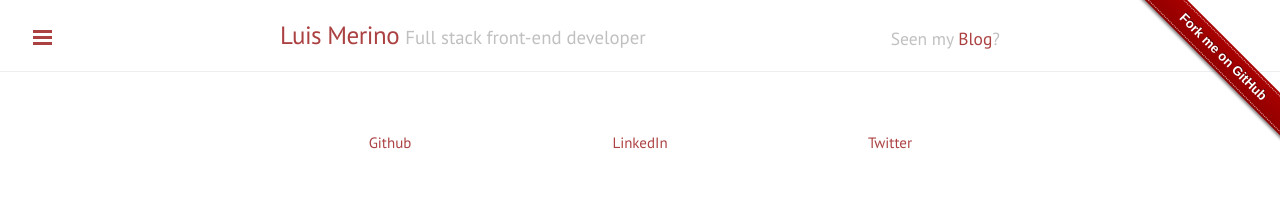
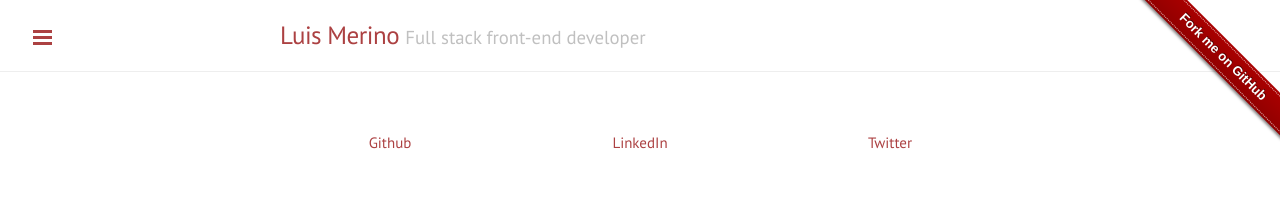
Before and after one commit to Rendez/portfolio, a Jekyll site: the page built from index.html, in a window 1280 px wide and 900 px high. Shown: the top 221 px of the window. Built offline with Jekyll 4.4.1, drawn with Linux system fonts in a browser that asks for light colours; Markdown is read by kramdown in place of the engine named in the settings.

Commit message:
Remove blog link

```diff
--- a/_layouts/default.html
+++ b/_layouts/default.html
@@ -17,11 +17,6 @@
       </div>
       <div class="masthead">
         <div class="container">
-          {% if page.dir == '/' %}
-            <span class="masthead-sidelink">Seen my <a href="/blog" title="Blog">Blog</a>?</span>
-          {% else %}
-            <span class="masthead-sidelink">Seen my <a href="/" title="Blog">CV</a>?</span>
-          {% endif %}
           <h3 class="masthead-title">
             <a href="/" title="Home">{{ site.title }}</a>
             <small>{{ site.tagline }}</small>
```
